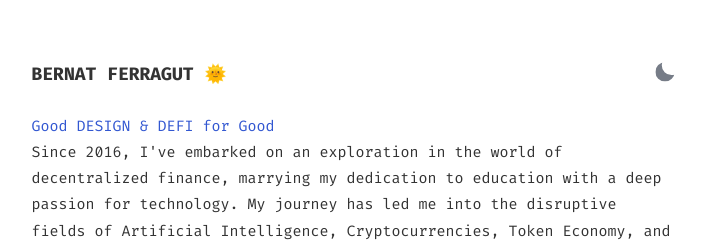
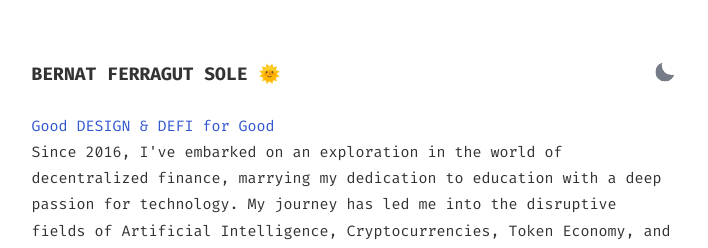
Before and after one commit to bernatferragut/WEB2, a Jekyll site: the page built from index.html, in a window 1280 px wide. Shown: the top 248 px of the page, without its empty margins (286-994 px from the left). Built offline with Jekyll 4.4.1, drawn with Linux system fonts in a browser that asks for light colours.

Commit message:
Update index.html
SOLE

```diff
--- a/index.html
+++ b/index.html
@@ -3,7 +3,7 @@ layout: default
 ---
 <section id="intro">
     <div class="flex-row-between">
-        <h1> BERNAT FERRAGUT 🌞</h1>
+        <h1> BERNAT FERRAGUT SOLE 🌞</h1>
         <button title="Change theme" id="theme-toggle" onclick="modeSwitcher()">
             <div></div>
         </button>
```
